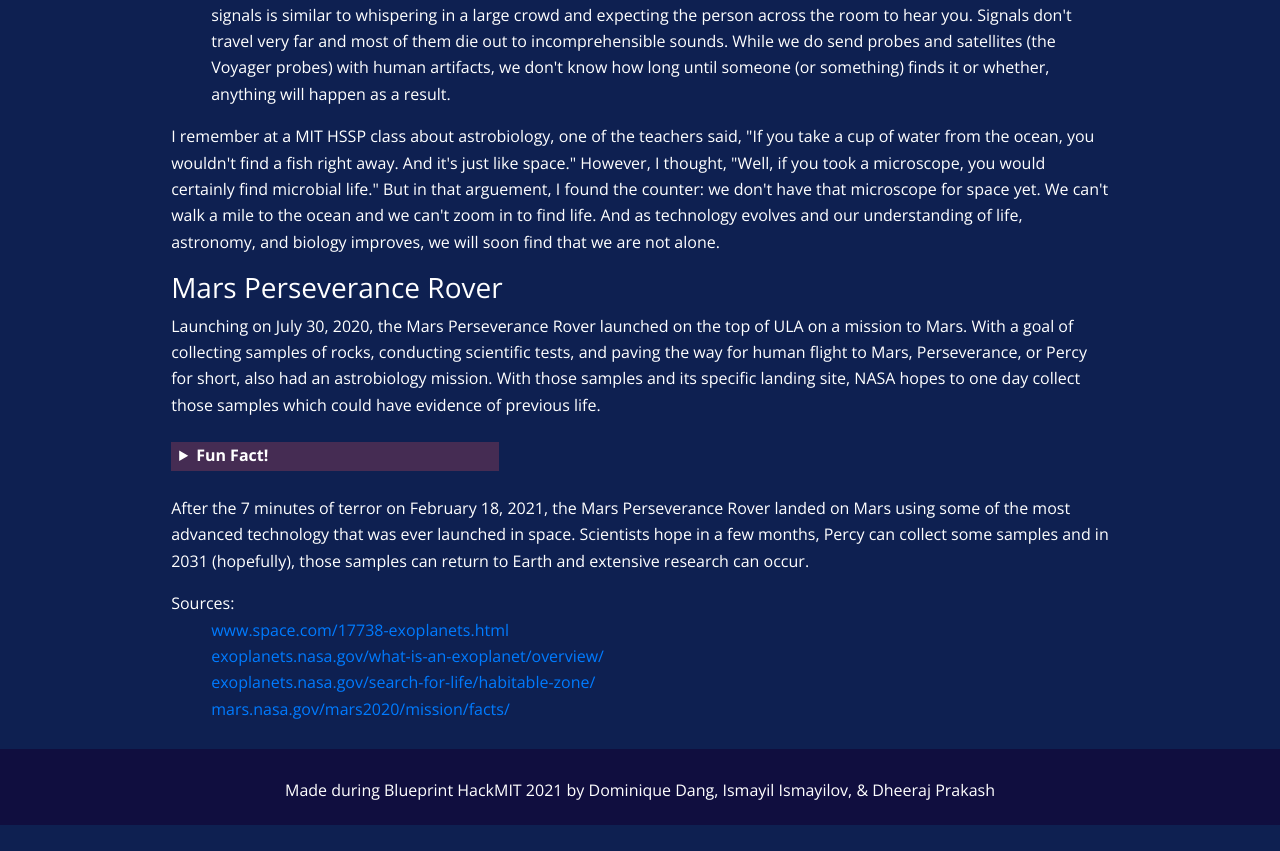
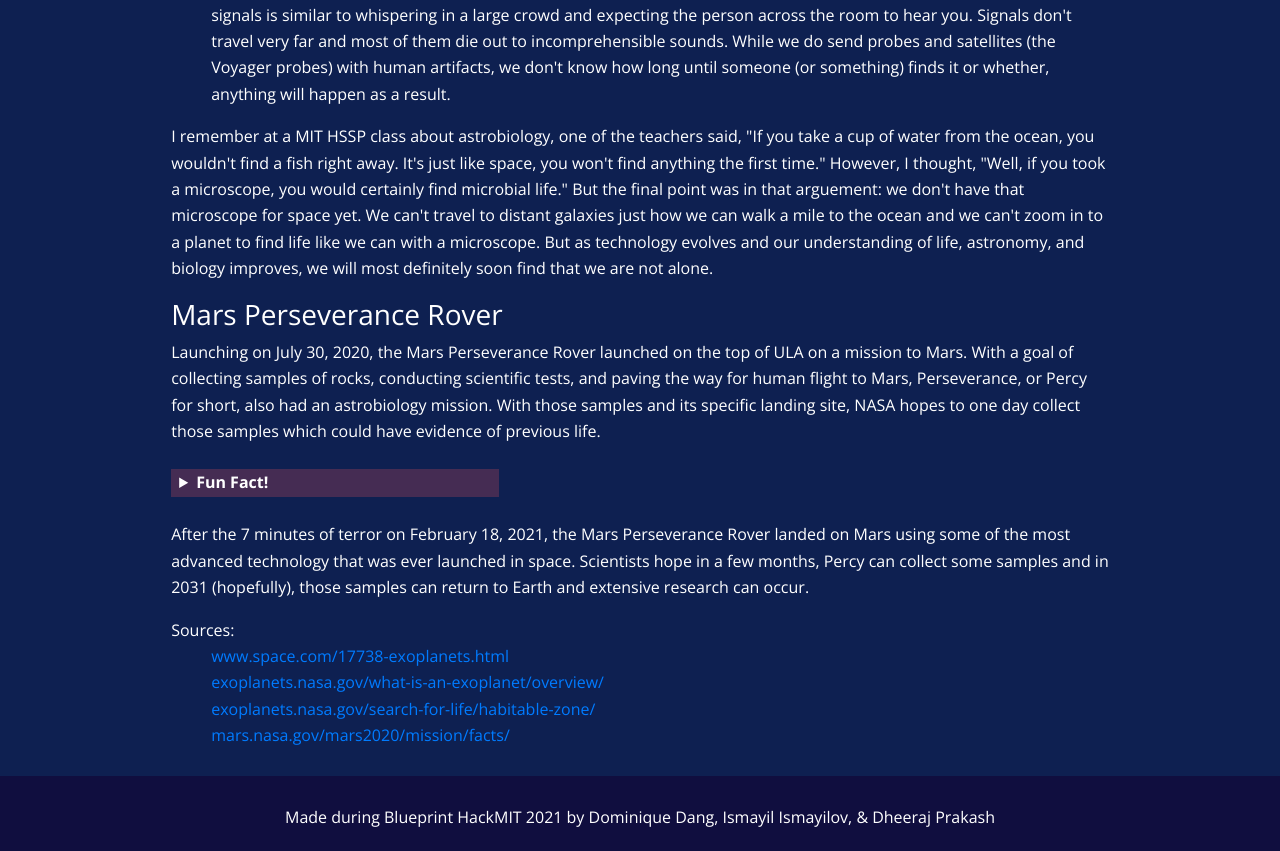
Before and after one commit to dheerajpv/blueprint-2021, a React (Create React App) app: page /exoplanets in a window 1280 px wide. Shown: the part 1462-2313 px from the top of the page. Before the commit the page ends 2287 px from the top, so only its background shows below. Built offline with nearby package versions, Linux system fonts and the light colour scheme.

Commit message:
Exoplanet info

```diff
--- a/src/pages/Exoplanets.js
+++ b/src/pages/Exoplanets.js
@@ -156,14 +156,14 @@
                 <p>
                     I remember at a MIT HSSP class about astrobiology, one of
                     the teachers said, "If you take a cup of water from the
-                    ocean, you wouldn't find a fish right away. And it's just
-                    like space." However, I thought, "Well, if you took a
+                    ocean, you wouldn't find a fish right away. It's just
+                    like space, you won't find anything the first time." However, I thought, "Well, if you took a
                     microscope, you would certainly find microbial life." {"\n"}{" "}
-                    But in that arguement, I found the counter: we don't have
-                    that microscope for space yet. We can't walk a mile to the
-                    ocean and we can't zoom in to find life. And as technology
+                    But the final point was in that arguement: we don't have
+                    that microscope for space yet. We can't travel to distant galaxies just how we can walk a mile to the
+                    ocean and we can't zoom in to a planet to find life like we can with a microscope. But as technology
                     evolves and our understanding of life, astronomy, and
-                    biology improves, we will soon find that we are not alone.
+                    biology improves, we will most definitely soon find that we are not alone.
                 </p>
 
                 <h3>Mars Perseverance Rover</h3>
--- a/src/pages/Home.css
+++ b/src/pages/Home.css
@@ -6,7 +6,7 @@
 
 .home header {
     background-image: #a2d2ff;
-    color: white;
+    color: #03071e;
     margin-bottom: 1rem;
 }
 
```
